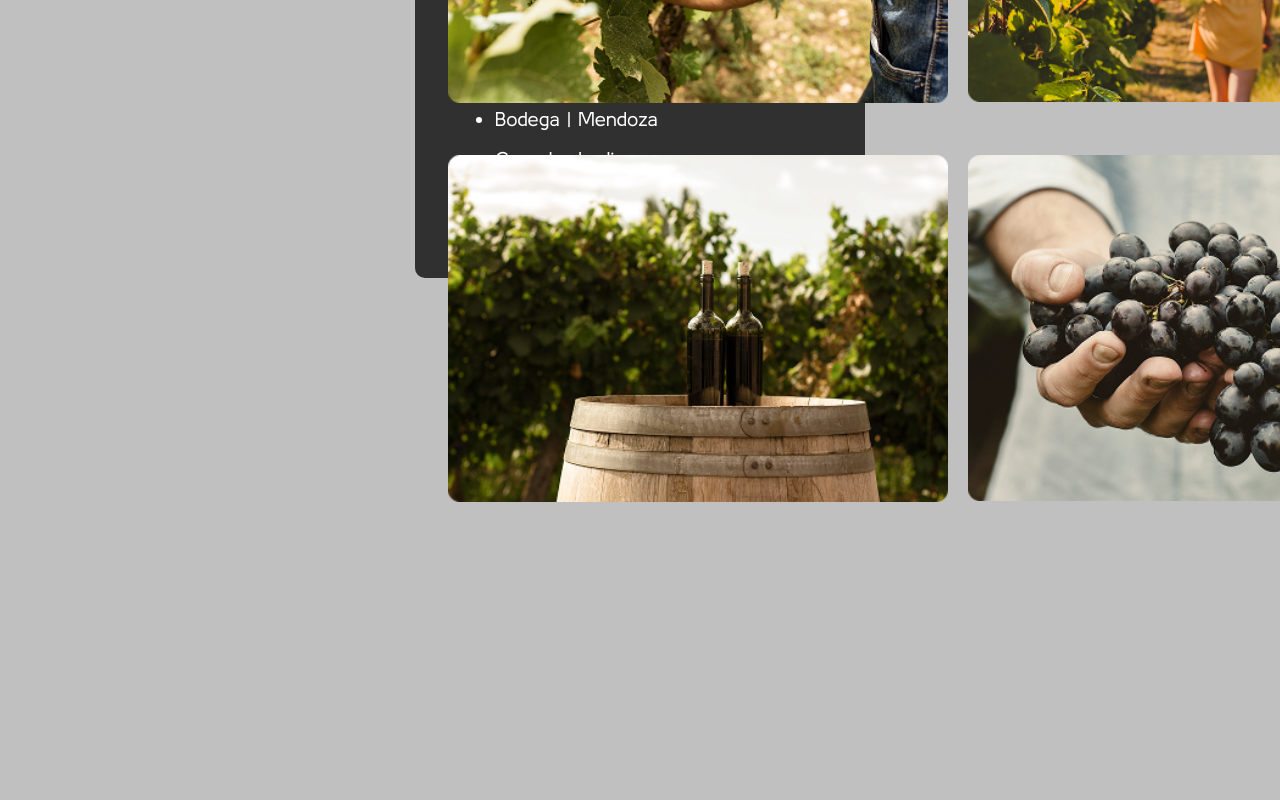
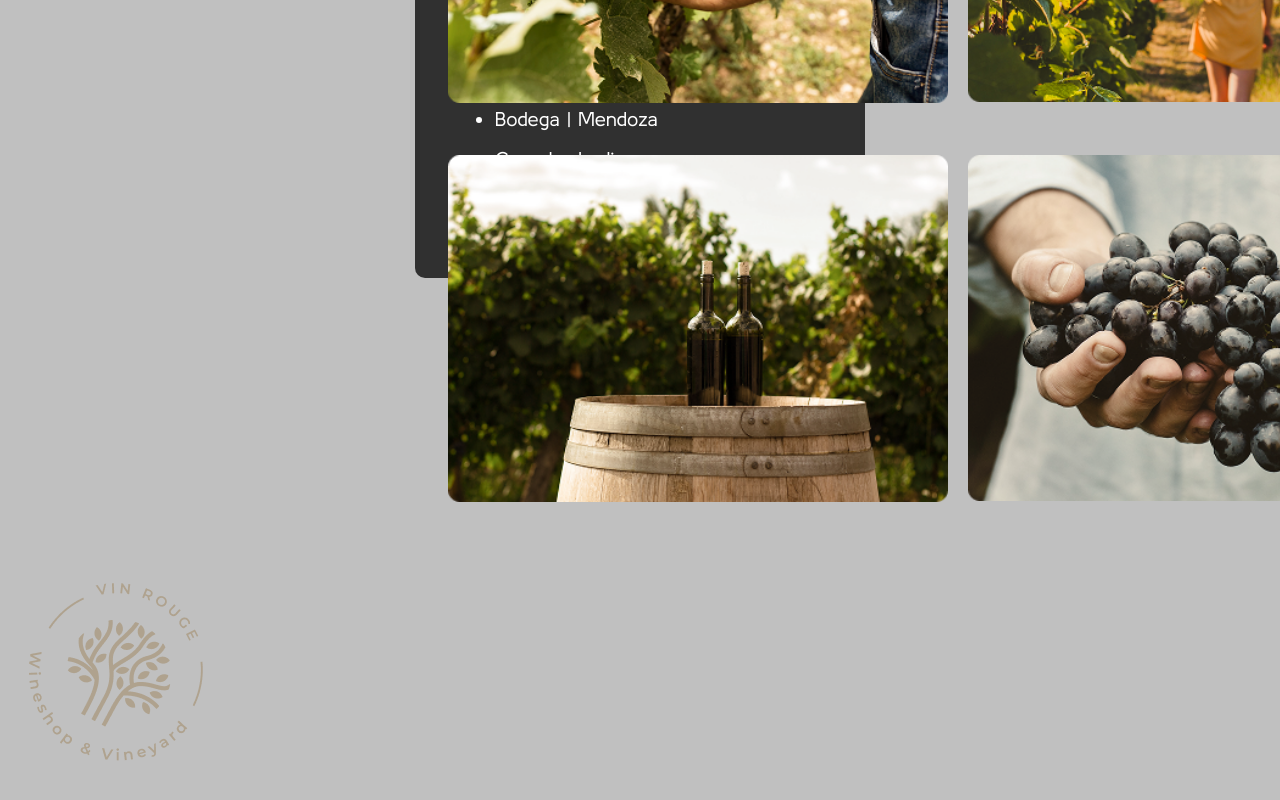
Before and after one commit to gabrieljcoutinho/Projeto-Loja-de-Vinho, a React (Create React App) app: page / in a window 1280 px wide. Shown: the part 6403-7203 px from the top of the page. Built offline with nearby package versions, Linux system fonts and the light colour scheme.

Commit message:
img selo import dentro da page

```diff
--- a/src/components/NaturalAroma.js
+++ b/src/components/NaturalAroma.js
@@ -39,7 +39,6 @@ const NaturalAroma = () => {
 </div>
 
 
-
 <div className="flexboxNaturalAroma">
 
 <div className="itensNaturalAroma">
@@ -56,6 +55,11 @@ const NaturalAroma = () => {
 
 </div>
 
+
+        <div className="imgSelo">
+          <img src={imgSelo} alt="" />
+        </div>
+
     </div>
   )
 }
```
